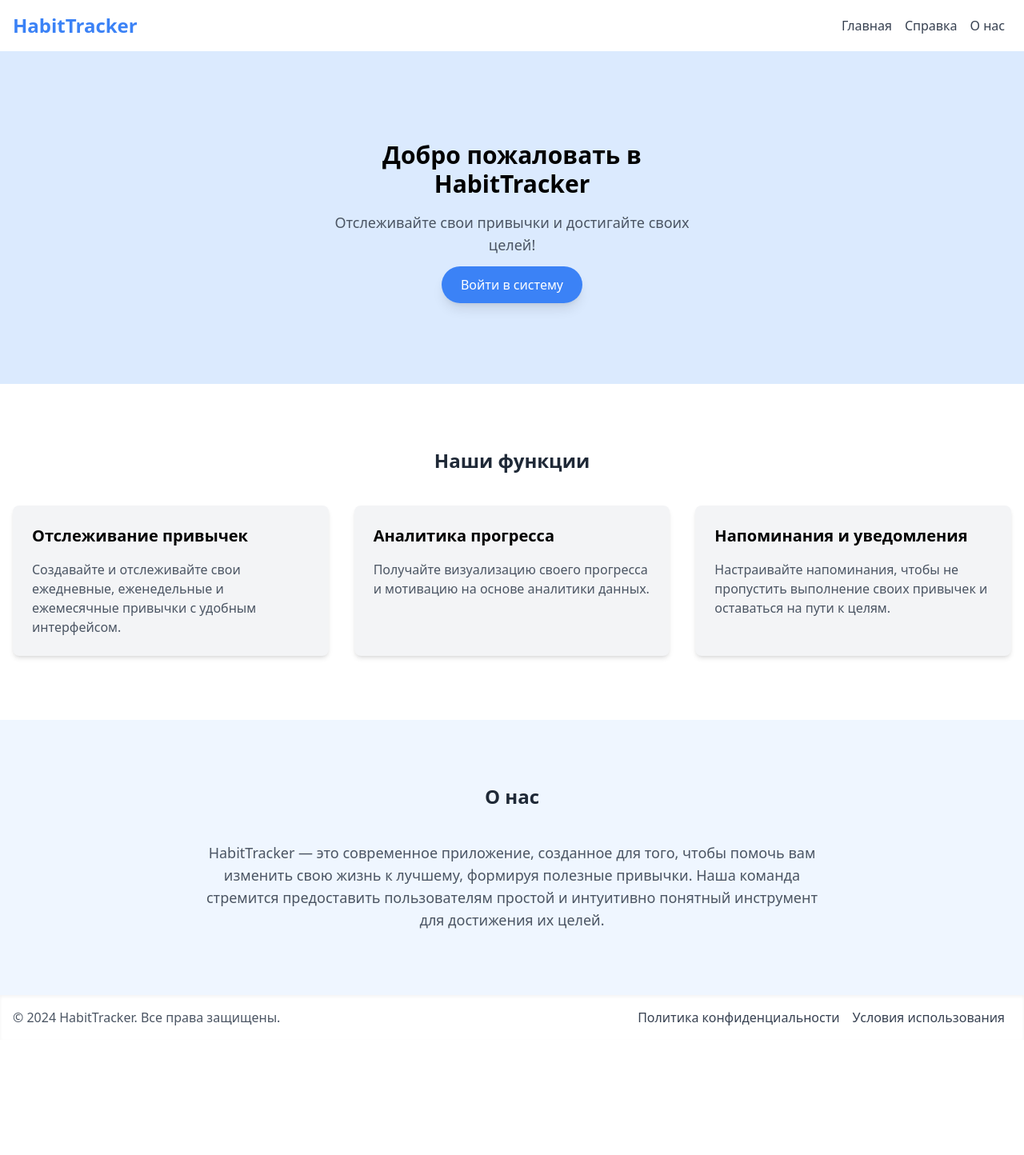
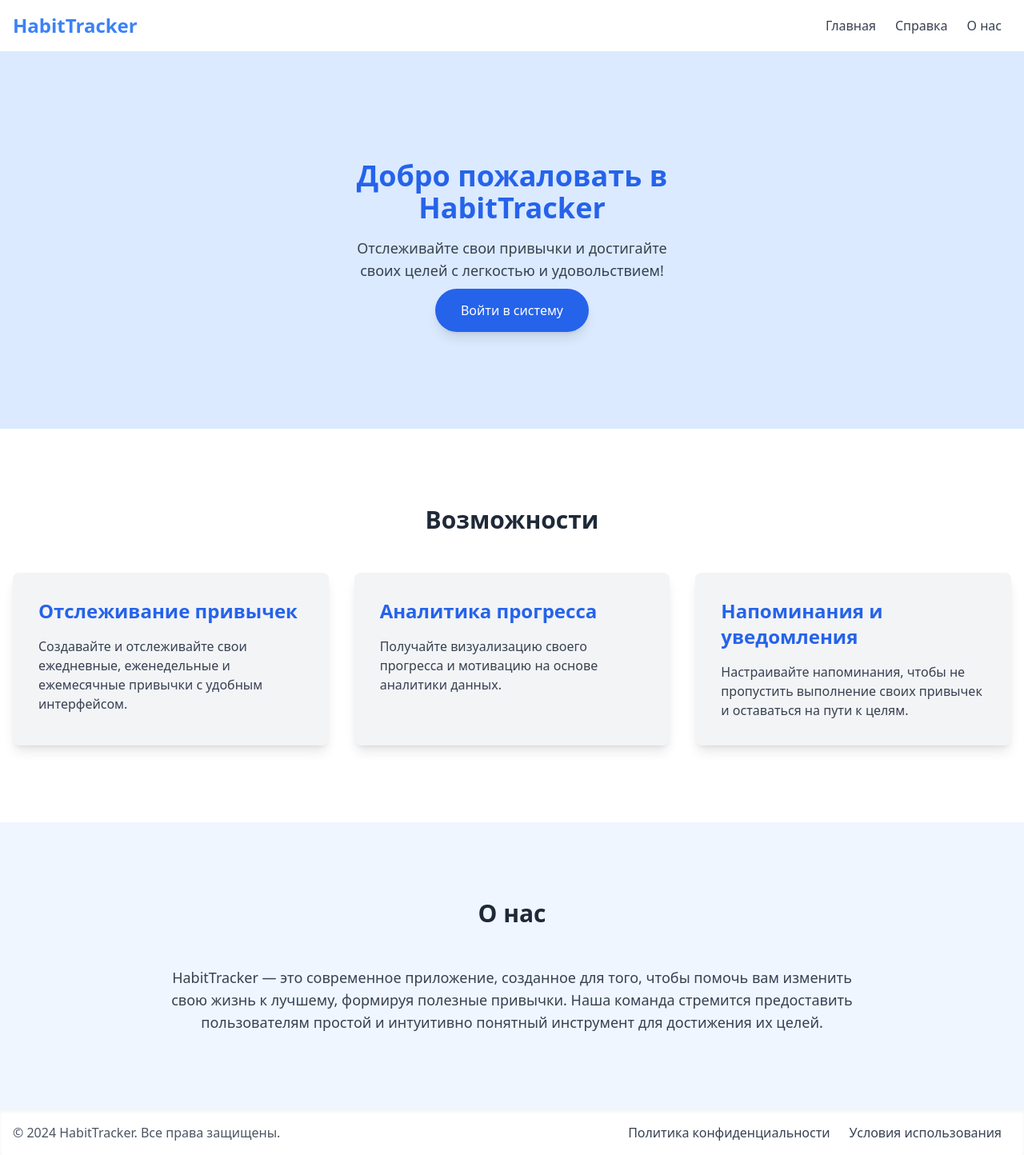
Before and after one commit to isstep/vue-HabitTracker, a Vue app: page / in a window 1280 px wide. Shown: the whole page at 80% size. Before the commit the page ends 1300 px from the top, so only its background shows below. Built offline with nearby package versions, Linux system fonts and the light colour scheme; no server answers.

Commit message:
feat: add HelpView component with usage instructions and main navigation button

```diff
--- a/src/views/HomeView.vue
+++ b/src/views/HomeView.vue
@@ -1,16 +1,28 @@
 <template>
   <div class="flex flex-col min-h-screen bg-gray-100">
-    <header class="bg-white shadow-md">
+    <header class="bg-white shadow-md transition-transform duration-300 ease-in-out">
       <div class="max-w-7xl mx-auto p-4 flex justify-between items-center">
-        <router-link to="/"
-          ><h1 class="text-2xl font-bold text-blue-500">HabitTracker</h1></router-link
-        >
+        <router-link to="/">
+          <h1
+            class="text-2xl font-bold text-blue-500 hover:text-blue-600 transition-transform duration-300 ease-in-out"
+          >
+            HabitTracker
+          </h1>
+        </router-link>
         <nav>
-          <router-link to="/" class="text-gray-700 mx-2 hover:text-blue-500">Главная</router-link>
-          <router-link to="/help" class="text-gray-700 mx-2 hover:text-blue-500"
+          <router-link
+            to="/"
+            class="text-gray-700 mx-3 hover:text-blue-500 transition-transform duration-300 ease-in-out"
+            >Главная</router-link
+          >
+          <router-link
+            to="/help"
+            class="text-gray-700 mx-3 hover:text-blue-500 transition-transform duration-300 ease-in-out"
             >Справка</router-link
           >
-          <router-link to="/about" class="text-gray-700 mx-2 hover:text-blue-500"
+          <router-link
+            to="/about"
+            class="text-gray-700 mx-3 hover:text-blue-500 transition-transform duration-300 ease-in-out"
             >О нас</router-link
           >
         </nav>
@@ -18,41 +30,49 @@
     </header>
 
     <main class="flex-grow">
-      <section class="flex items-center justify-center py-20 bg-blue-100">
-        <div class="p-8 max-w-lg mx-auto rounded-lg text-center">
-          <h2 class="text-3xl font-bold mb-4">Добро пожаловать в HabitTracker</h2>
-          <p class="text-lg text-gray-600 mb-6">
-            Отслеживайте свои привычки и достигайте своих целей!
+      <section class="flex items-center justify-center py-24 bg-blue-100">
+        <div
+          class="p-10 max-w-lg mx-auto rounded-lg text-center transition-transform transform hover:scale-105 duration-300 ease-in-out"
+        >
+          <h2 class="text-4xl font-bold mb-4 text-blue-600">Добро пожаловать в HabitTracker</h2>
+          <p class="text-lg text-gray-700 mb-6">
+            Отслеживайте свои привычки и достигайте своих целей с легкостью и удовольствием!
           </p>
           <router-link
             to="/login"
-            class="bg-blue-500 text-white px-6 py-3 rounded-full shadow-lg transition-transform transform hover:scale-105 focus:outline-none focus:ring-2 focus:ring-blue-500"
+            class="bg-blue-600 text-white px-8 py-4 rounded-full shadow-lg transition-transform transform hover:scale-105 focus:outline-none focus:ring-2 focus:ring-blue-600"
           >
             Войти в систему
           </router-link>
         </div>
       </section>
 
-      <section class="py-20 bg-white">
+      <section class="py-24 bg-white">
         <div class="max-w-7xl mx-auto px-4">
-          <h2 class="text-2xl font-bold text-center text-gray-800 mb-10">Наши функции</h2>
+          <h2 class="text-3xl font-bold text-center text-gray-800 mb-12">Возможности</h2>
           <div class="grid md:grid-cols-3 gap-8">
-            <div class="bg-gray-100 p-6 rounded-lg shadow-md">
-              <h3 class="text-xl font-semibold mb-4">Отслеживание привычек</h3>
-              <p class="text-gray-600">
+            <div
+              class="bg-gray-100 p-8 rounded-lg shadow-lg transition-transform transform hover:scale-105 duration-300 ease-in-out"
+            >
+              <h3 class="text-2xl font-semibold mb-4 text-blue-600">Отслеживание привычек</h3>
+              <p class="text-gray-700">
                 Создавайте и отслеживайте свои ежедневные, еженедельные и ежемесячные привычки с
                 удобным интерфейсом.
               </p>
             </div>
-            <div class="bg-gray-100 p-6 rounded-lg shadow-md">
-              <h3 class="text-xl font-semibold mb-4">Аналитика прогресса</h3>
-              <p class="text-gray-600">
+            <div
+              class="bg-gray-100 p-8 rounded-lg shadow-lg transition-transform transform hover:scale-105 duration-300 ease-in-out"
+            >
+              <h3 class="text-2xl font-semibold mb-4 text-blue-600">Аналитика прогресса</h3>
+              <p class="text-gray-700">
                 Получайте визуализацию своего прогресса и мотивацию на основе аналитики данных.
               </p>
             </div>
-            <div class="bg-gray-100 p-6 rounded-lg shadow-md">
-              <h3 class="text-xl font-semibold mb-4">Напоминания и уведомления</h3>
-              <p class="text-gray-600">
+            <div
+              class="bg-gray-100 p-8 rounded-lg shadow-lg transition-transform transform hover:scale-105 duration-300 ease-in-out"
+            >
+              <h3 class="text-2xl font-semibold mb-4 text-blue-600">Напоминания и уведомления</h3>
+              <p class="text-gray-700">
                 Настраивайте напоминания, чтобы не пропустить выполнение своих привычек и оставаться
                 на пути к целям.
               </p>
@@ -61,10 +81,10 @@
         </div>
       </section>
 
-      <section class="py-20 bg-blue-50">
+      <section class="py-24 bg-blue-50">
         <div class="max-w-7xl mx-auto px-4">
-          <h2 class="text-2xl font-bold text-center text-gray-800 mb-10">О нас</h2>
-          <p class="text-center text-lg text-gray-600 max-w-3xl mx-auto">
+          <h2 class="text-3xl font-bold text-center text-gray-800 mb-12">О нас</h2>
+          <p class="text-center text-lg text-gray-700 max-w-4xl mx-auto">
             HabitTracker — это современное приложение, созданное для того, чтобы помочь вам изменить
             свою жизнь к лучшему, формируя полезные привычки. Наша команда стремится предоставить
             пользователям простой и интуитивно понятный инструмент для достижения их целей.
@@ -77,10 +97,14 @@
       <div class="max-w-7xl mx-auto p-4 flex justify-between items-center">
         <p class="text-gray-600">&copy; 2024 HabitTracker. Все права защищены.</p>
         <nav>
-          <router-link to="/privacy" class="text-gray-700 mx-2 hover:text-blue-500"
+          <router-link
+            to="/privacy"
+            class="text-gray-700 mx-3 hover:text-blue-500 transition-transform duration-300 ease-in-out"
             >Политика конфиденциальности</router-link
           >
-          <router-link to="/terms" class="text-gray-700 mx-2 hover:text-blue-500"
+          <router-link
+            to="/terms"
+            class="text-gray-700 mx-3 hover:text-blue-500 transition-transform duration-300 ease-in-out"
             >Условия использования</router-link
           >
         </nav>
@@ -88,3 +112,18 @@
     </footer>
   </div>
 </template>
+
+<style scoped>
+.fade-in {
+  animation: fadeIn 1s ease-in-out;
+}
+
+@keyframes fadeIn {
+  from {
+    opacity: 0;
+  }
+  to {
+    opacity: 1;
+  }
+}
+</style>
```
Also changed, not shown: src/views/HelpView.vue (+135 -2 lines).
